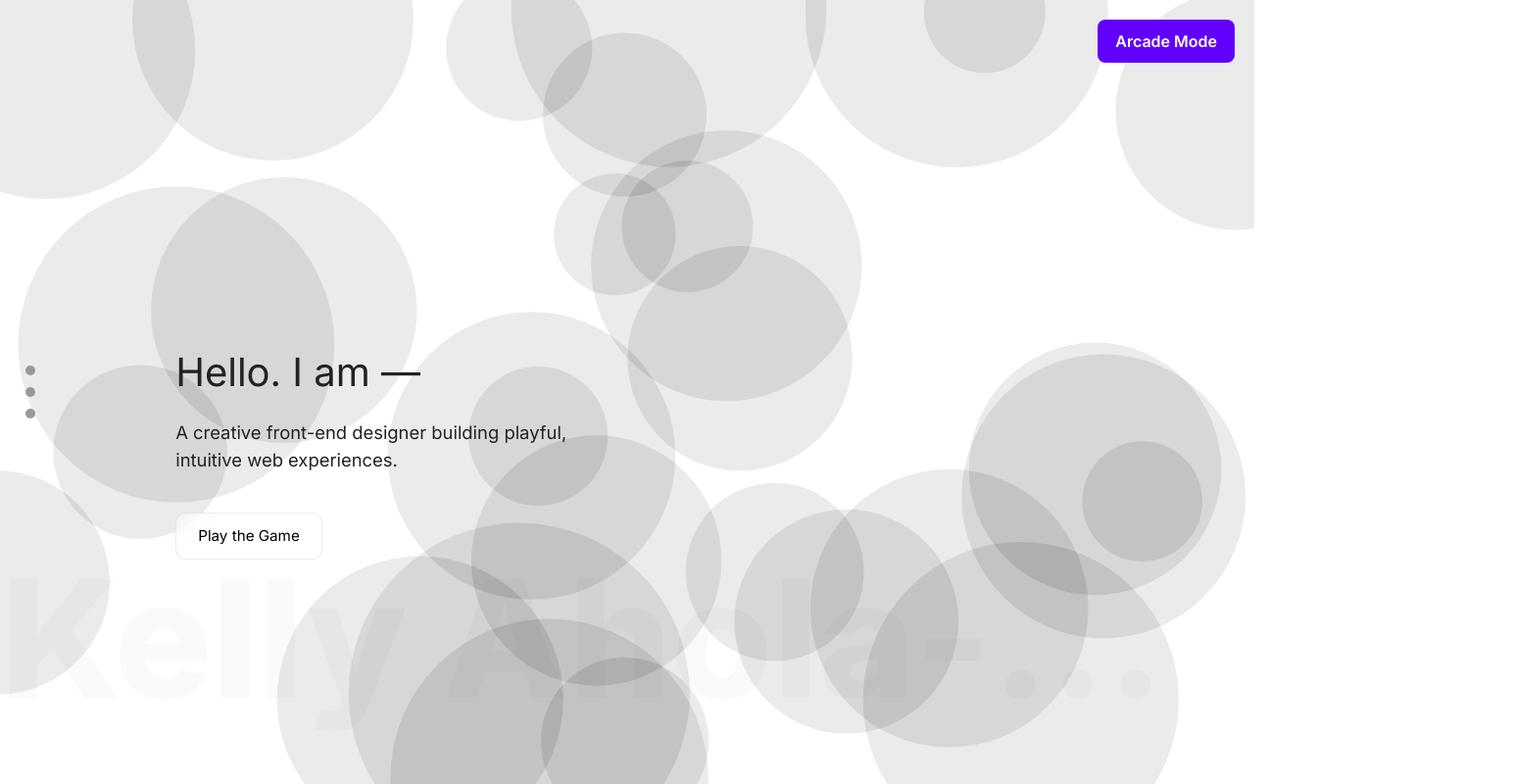
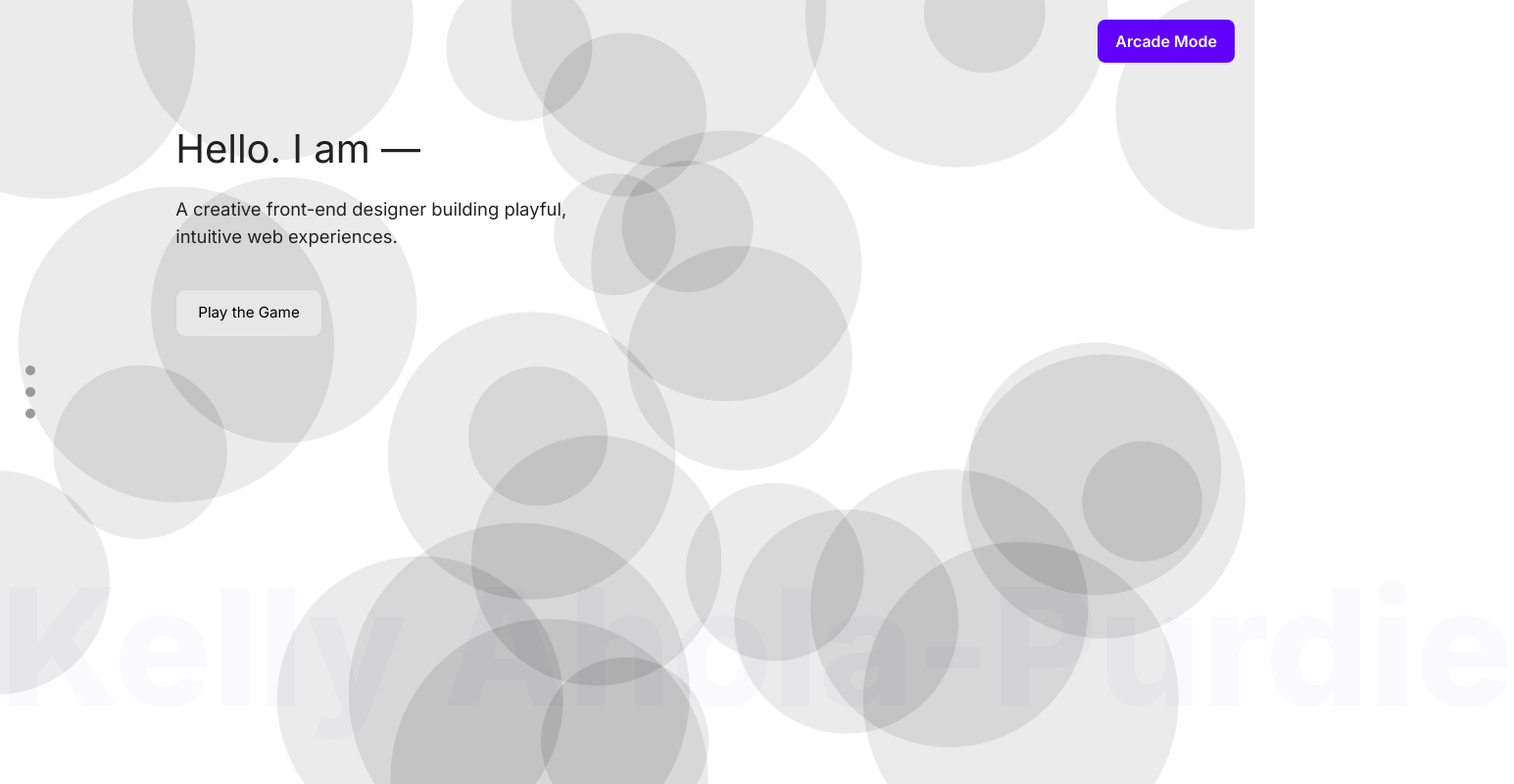
Before and after one commit to kellypurdie19/kap-portfolio, a plain HTML site: page index.html in a window 1280 px wide. Shown: the top 800 px of the page at 98% size, 1545 px wide, since content can reach past the window. Drawn offline with nearby package versions, Linux system fonts and the light colour scheme.

Commit message:
clean up on header

```diff
--- a/script.js
+++ b/script.js
@@ -254,7 +254,9 @@ function draw() {
 
     // ✅ TRON glowing plasma mode
     ctx.globalCompositeOperation = "lighter";
+    const theme = document.documentElement.getAttribute("data-theme");
     ctx.shadowBlur = theme === "arcade" ? 30 : 0;
+
     ctx.shadowColor = theme === "arcade" ? "cyan" : "transparent";
 
     ctx.beginPath();
--- a/style.css
+++ b/style.css
@@ -48,7 +48,10 @@ body {
   padding: 10vh 8vw;
   z-index: 2;
 }
-
+.hero * {
+  z-index: 10;
+  position: relative;
+}
 
 
 /* Modern Layout */
@@ -64,6 +67,10 @@ body {
   display: flex;
   flex-direction: column;
   gap: 1rem;
+}
+.hero-modern, .hero-arcade, .hero-text-wrapper {
+  position: relative;
+  z-index: 10;
 }
 
 .about-type {
@@ -88,16 +95,15 @@ body {
 /* Ghost name */
 .hero-name {
   position: absolute;
-  bottom: 5vh;
+  bottom: 4vh;
   width: 100%;
   text-align: center;
-  font-size: clamp(5rem, 10vw, 12vw);
+  font-size: clamp(5rem, 14vw, 20vw);
   font-weight: 800;
   opacity: 0.12;
   pointer-events: none;
+  z-index: 1;
   white-space: nowrap;
-  overflow: hidden;
-  text-overflow: ellipsis;
 }
 
 
@@ -393,6 +399,7 @@ body {
 
 /* Modern hero positions text left */
 [data-theme="modern"] .hero {
+  justify-content: flex-start;
   align-items: flex-start;
   text-align: left;
   padding: 8rem 0 0 8vw;
```
